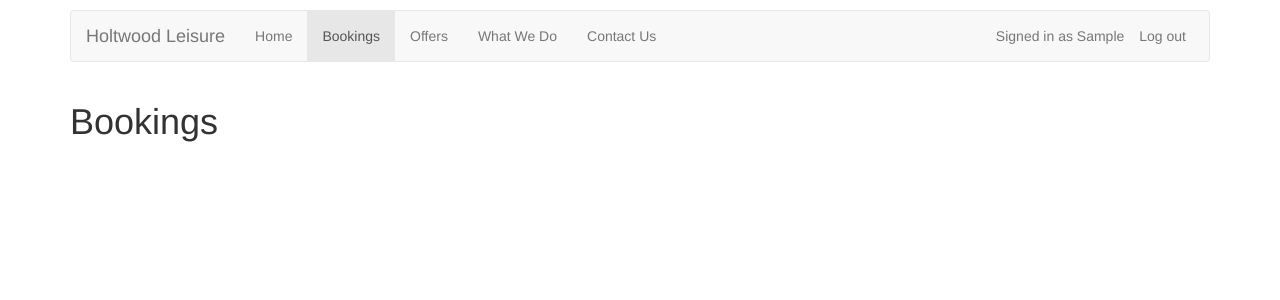
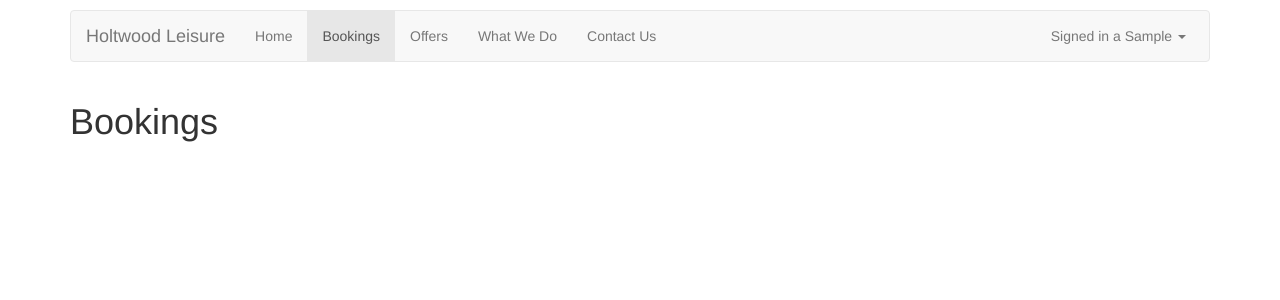
Before and after one commit to jakeabeany/learningFlask, a Flask app: page /bookings in a window 1280 px wide. Shown: the top 300 px of the page. Run offline with Flask 2, Linux system fonts and the light colour scheme; the visitor is signed in with stand-in values (Sample User, id 1); data comes from the database, SQL or seed files in the repository; some libraries are stand-ins or nearby versions.

Commit message:
changed how logins are displayed in nav bar, using dropdown now

```diff
--- a/app/routes.py
+++ b/app/routes.py
@@ -20,9 +20,8 @@ def index():
 
     availabilityForm = AvailabilityForm()
 
-    if availabilityForm.validate_on_submit():
+    if availabilityForm.is_submitted():
         flash("Availability form submitted", "alert-info")
-        return redirect(url_for("index"))
 
     return render_template('index.html', title="Homepage", photos=photos, startingPhoto=startingPhotoID, availabilityForm=availabilityForm)
 
--- a/app/templates/adminhome.html
+++ b/app/templates/adminhome.html
@@ -1,4 +1,6 @@
 {% extends "base.html" %}
+
+
 
 {% block content %}
     <div class="container">
@@ -64,8 +66,8 @@
                                                     <li><a href="#">Swap photo</a></li>
                                                     <li><a href="#">Remove photo</a></li>
                                                     <li class="divider"></li>
-                                                    <li><a href="#{{ photo.id }}" data-toggle="modal" data-target="#captioneditor">Edit main caption</a></li>
-                                                    <li><a href="#{{ photo.id }}" data-toggle="modal" data-target="#captioneditor">Edit sub caption</a></li>
+                                                    <li><a href="#" data-toggle="modal" data-target="#captioneditor" datawhich="{{ photo.id }}">Edit main caption</a></li>
+                                                    <li><a href="#" data-toggle="modal" data-target="#captioneditor" >Edit sub caption</a></li>
                                                 </ul>
                                             </div>
 
--- a/app/templates/base.html
+++ b/app/templates/base.html
@@ -85,17 +85,15 @@
                                     class="active"{% endif %}href="{{ url_for("login") }}">Log in</a>
                             </li>
                         {% else %}
-                            <li>
-                                <a href="{{ url_for("logout") }}?next={{ request.path }}">Log out</a>
+                            <li class="dropdown">
+                                <a href="#" class="dropdown-toggle" data-toggle="dropdown" role="button"
+                                   aria-expanded="false">Signed in a {{ current_user.username.title() }} <span class="caret"></span></a>
+                                <ul class="dropdown-menu" role="menu">
+                                    <li><a href="{{ url_for("logout") }}">Logout</a></li>
+                                </ul>
                             </li>
                         {% endif %}
                     </ul>
-
-                    {% if current_user.is_authenticated %}
-                        <p class="navbar-text navbar-right">Signed in as <a href="#"
-                                                                            class="navbar-link">{{ current_user.username.title() }}</a>
-                        </p>
-                    {% endif %}
                 </div><!-- /.navbar-collapse -->
             </div><!-- /.container -->
         </nav>
```
